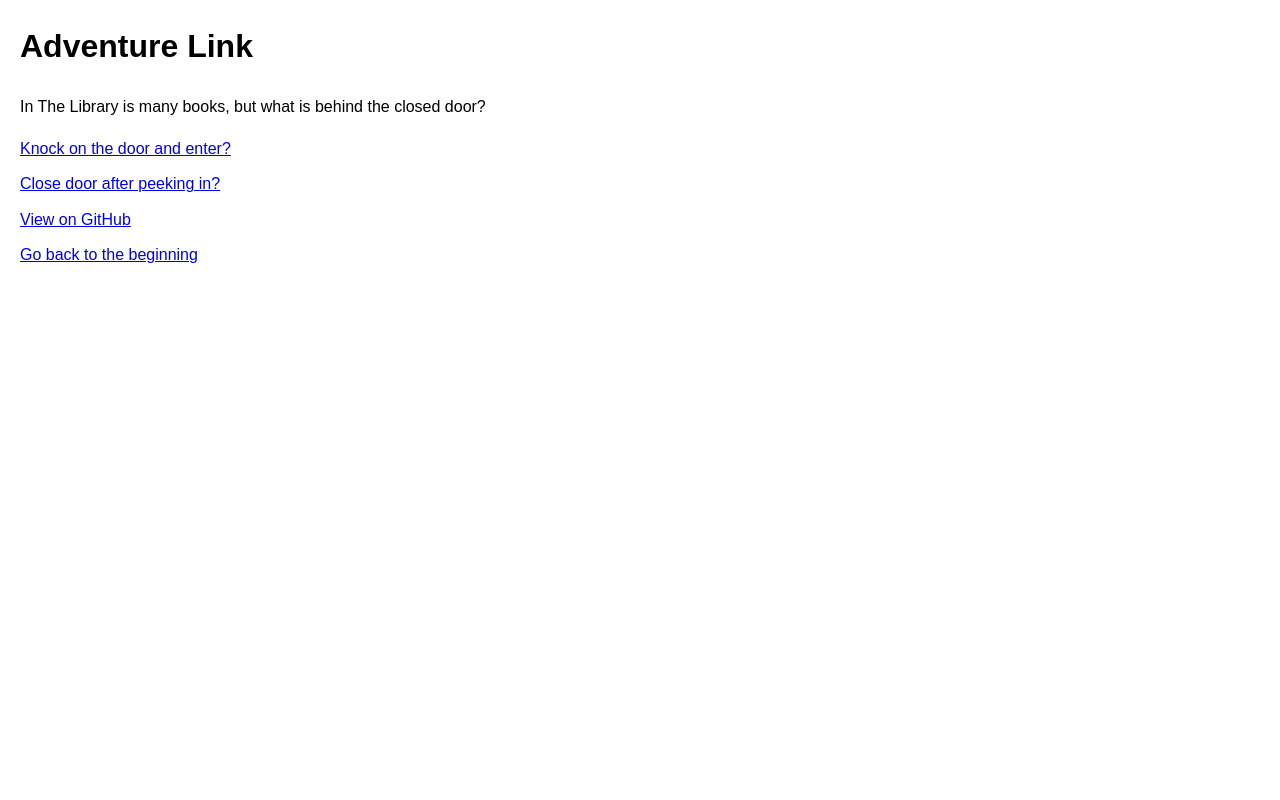
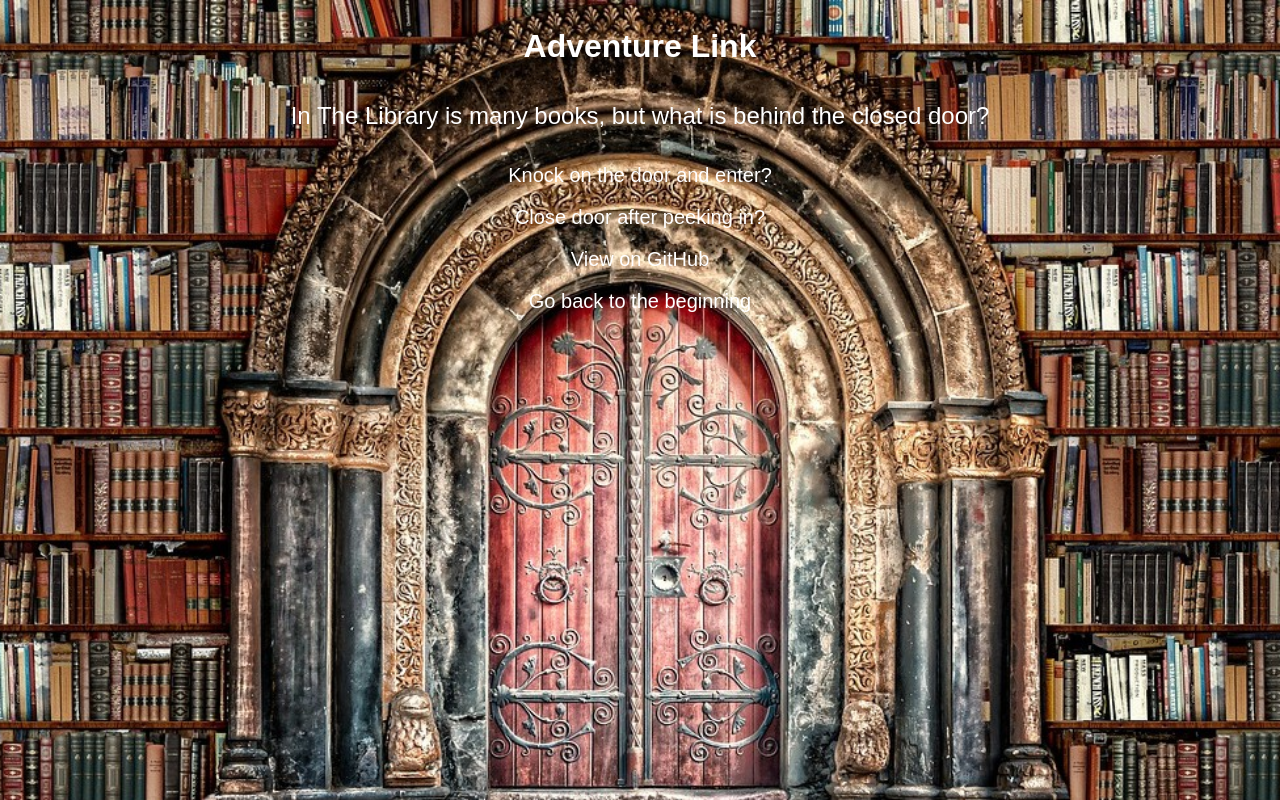
Before and after one commit to montrell43/your-own-adventure, a plain HTML site: page index.html in a window 1280 px wide. Drawn offline with Linux system fonts and the light colour scheme.

Commit message:
new commit

```diff
--- /dev/null
+++ b/closed.css
@@ -0,0 +1,32 @@
+body {
+    display: flex;
+    flex-direction: column;
+    font-family: Arial, sans-serif;
+    line-height: 1.6;
+    margin-top: 20px;
+    background-image: url(images/library1.jpg);
+    background-size: cover;
+    background-position: center center;
+    background-attachment: fixed;
+    justify-content: center;
+    text-align: center;
+    align-items: center;
+}
+
+a {
+    display: block;
+    margin-top: 10px;
+    text-decoration: none;
+    color: rgb(0, 0, 0);
+    font-size: 24px;
+    margin-top: 10px;
+}
+
+p {
+    color: black;
+    font-size: 25px;
+}
+
+h1 {
+    margin-top: 275px;
+}
--- /dev/null
+++ b/lib.css
@@ -0,0 +1,29 @@
+body {
+    display: flex;
+    flex-direction: column;
+    font-family: Arial, sans-serif;
+    line-height: 1.6;
+    margin: 20px;
+    background-image: url(images/secret-staircase-revealed-stockcake.jpg);
+    background-size: cover;
+    background-position: center center;
+    background-attachment: fixed;
+    justify-content: center;
+    text-align: center;
+    align-items: center;
+    color: white;
+}
+
+a {
+    display: block;
+    margin-top: 10px;
+    text-decoration: none;
+    color: white;
+    font-size: 24px;
+    margin-top: 10px;
+}
+
+p {
+    color: white;
+    font-size: 18px;
+}
--- a/style.css
+++ b/style.css
@@ -2,8 +2,33 @@ body {
     font-family: Arial, sans-serif;
     line-height: 1.6;
     margin: 20px;
+    background-image: url(images/bookshelves.jpg);
+    background-size: cover;
+    background-repeat: no-repeat;
+    background-position: center center;
+    background-attachment: fixed;
+    color: white;
+    text-align: center;
+}
+
+.book {
+     margin: 20px;
+    background-image: url(images/book.jpg);
+    background-size: cover;
+    background-repeat: no-repeat;
+    background-position: center center;
+    background-attachment: fixed;
+    color: white;
+    text-align: center;
 }
 
 a { display: block;
     margin-top: 10px;
+    color: white;
+    font-size: 20px;
+    text-decoration: none;
 }
+
+p {
+    font-size: 24px;
+}
```
Also changed, not shown: closed.html (added, +25 -0 lines), library.html (added, +17 -0 lines), nextpage.html (added, +25 -0 lines), images/book.jpg (added), images/library1.jpg (added), images/mysterious-library-entrance-stockcake.jpg (added), images/secret-staircase-revealed-stockcake.jpg (added), images/walk.jpg (added).
